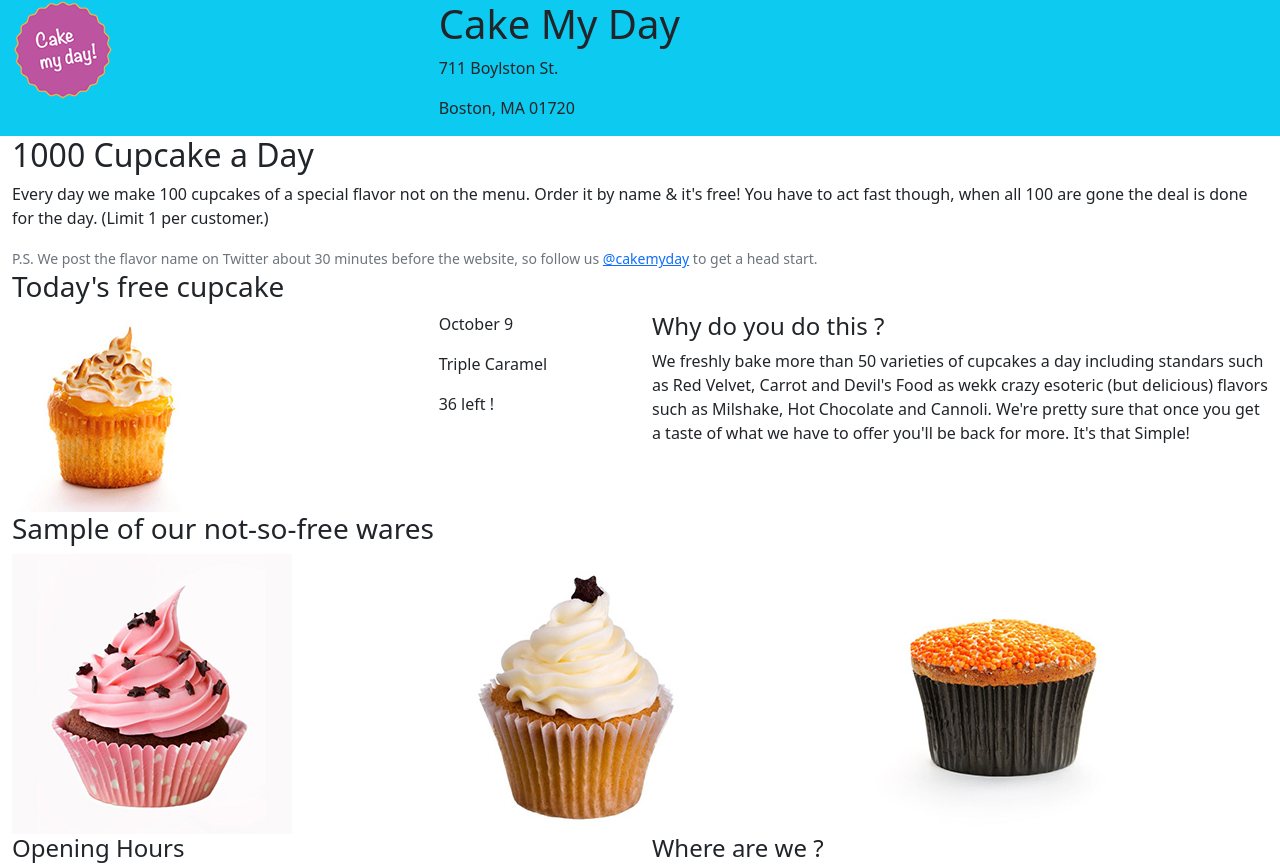
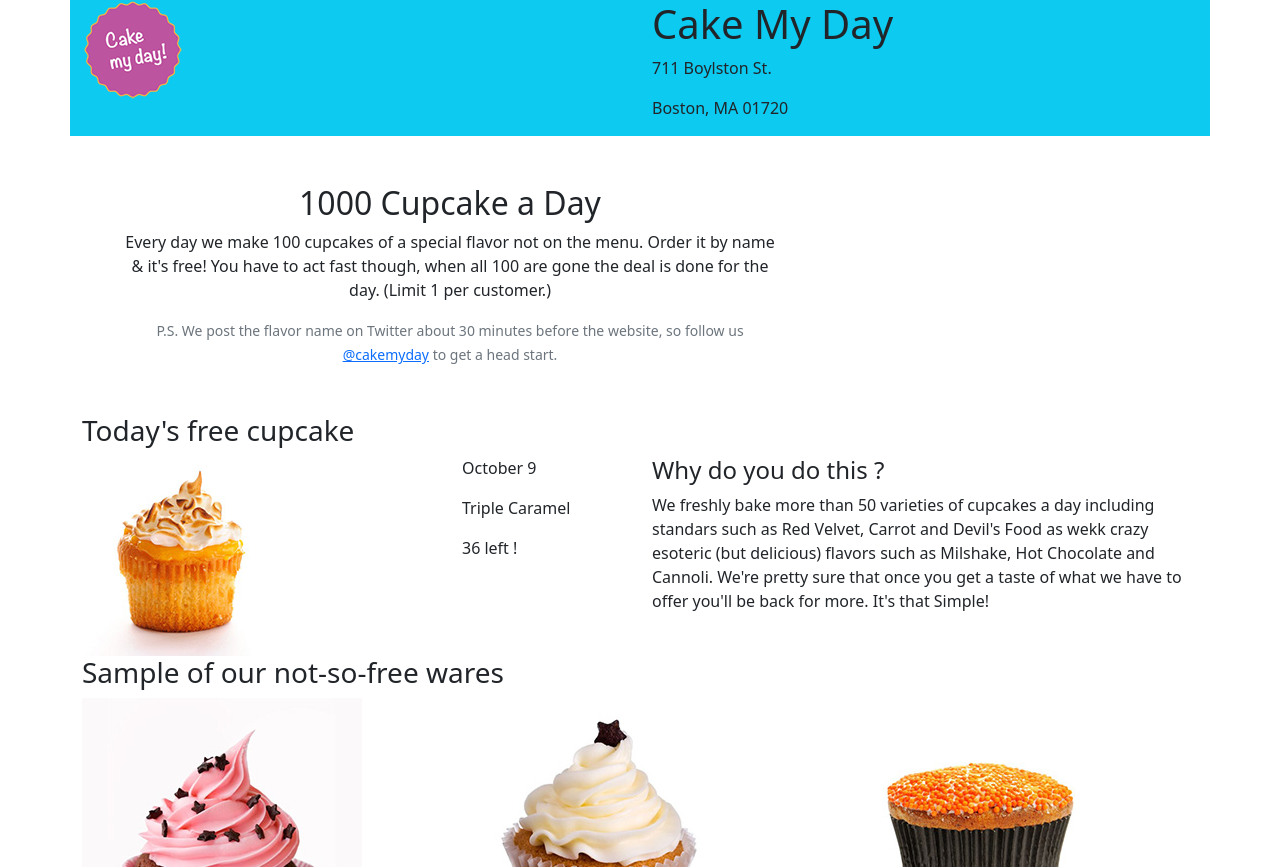
Before and after one commit to nadiakarouchi/nadia-imran, a plain HTML site: page indexNadia.html in a window 1280 px wide. Shown: the top 867 px of the page. Drawn offline with nearby package versions, Linux system fonts and the light colour scheme; a script that the page names is missing.

Commit message:
Update indexNadia.html

```diff
--- a/indexNadia.html
+++ b/indexNadia.html
@@ -15,19 +15,19 @@
 
 </head>
 <body>
-    <div class="container-fluid">
+    <div class="container">
         <header class="row bg-info">
-            <div class="col-4">
+            <div class="col-6">
                 <img src="img/logo.png" alt="logo">
             </div>
-            <div class="col-4">
+            <div class="col-6">
                 <h1>Cake My Day</h1>
                 <p> 711 Boylston St.</p>
                 <p>Boston, MA 01720</p>
             </div>
         </header>
         <section class="row">
-            <div class="">
+            <div class="col-8 p-5 text-center">
                 <h2>1000 Cupcake a Day</h2>
                 <p>Every day we make 100 cupcakes of a special flavor not on the menu.  Order it by name & it's free! You have to act fast though, when all 100 are gone the deal is done for the day. (Limit 1 per customer.)
                 </p>
```
